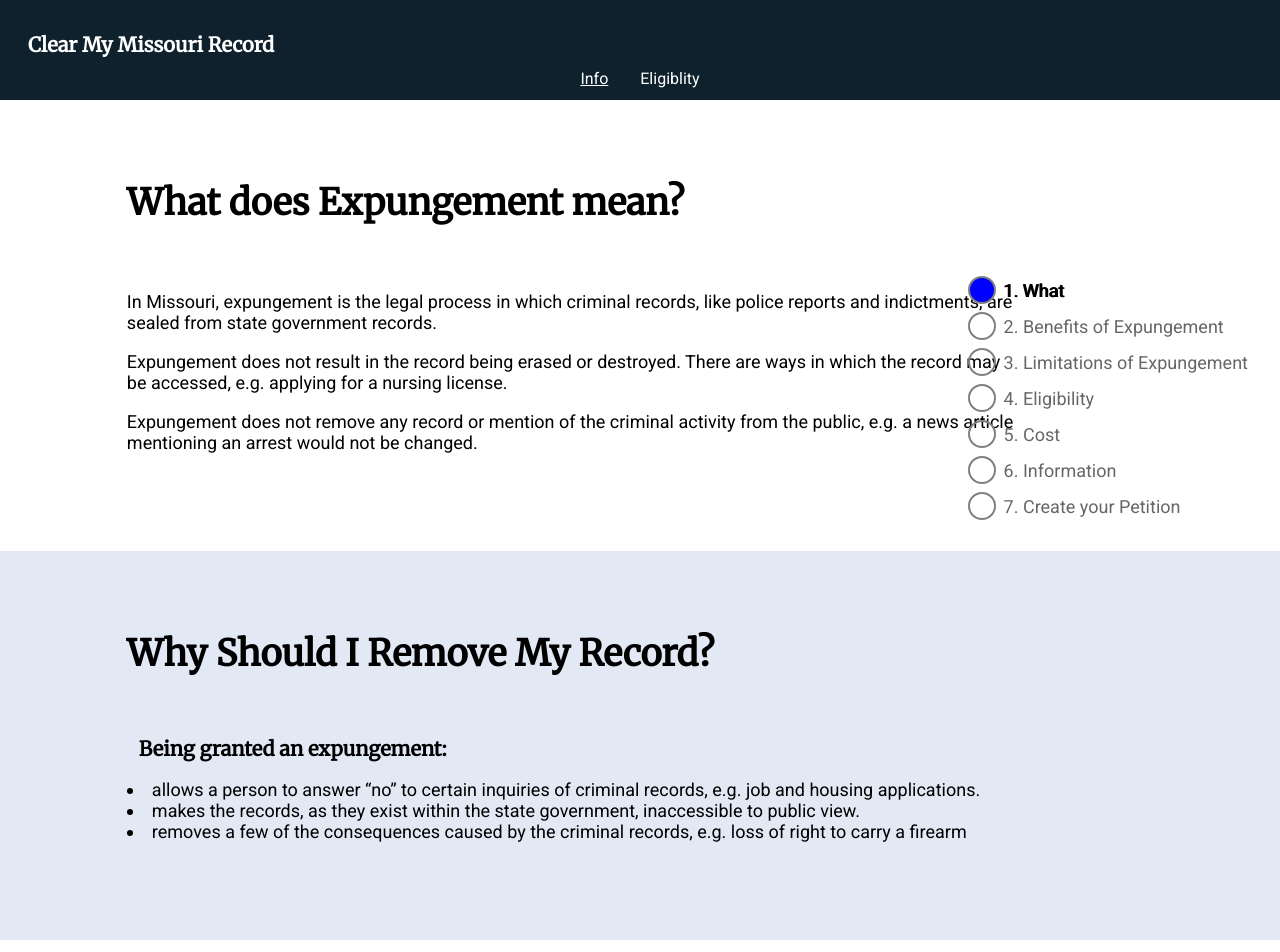
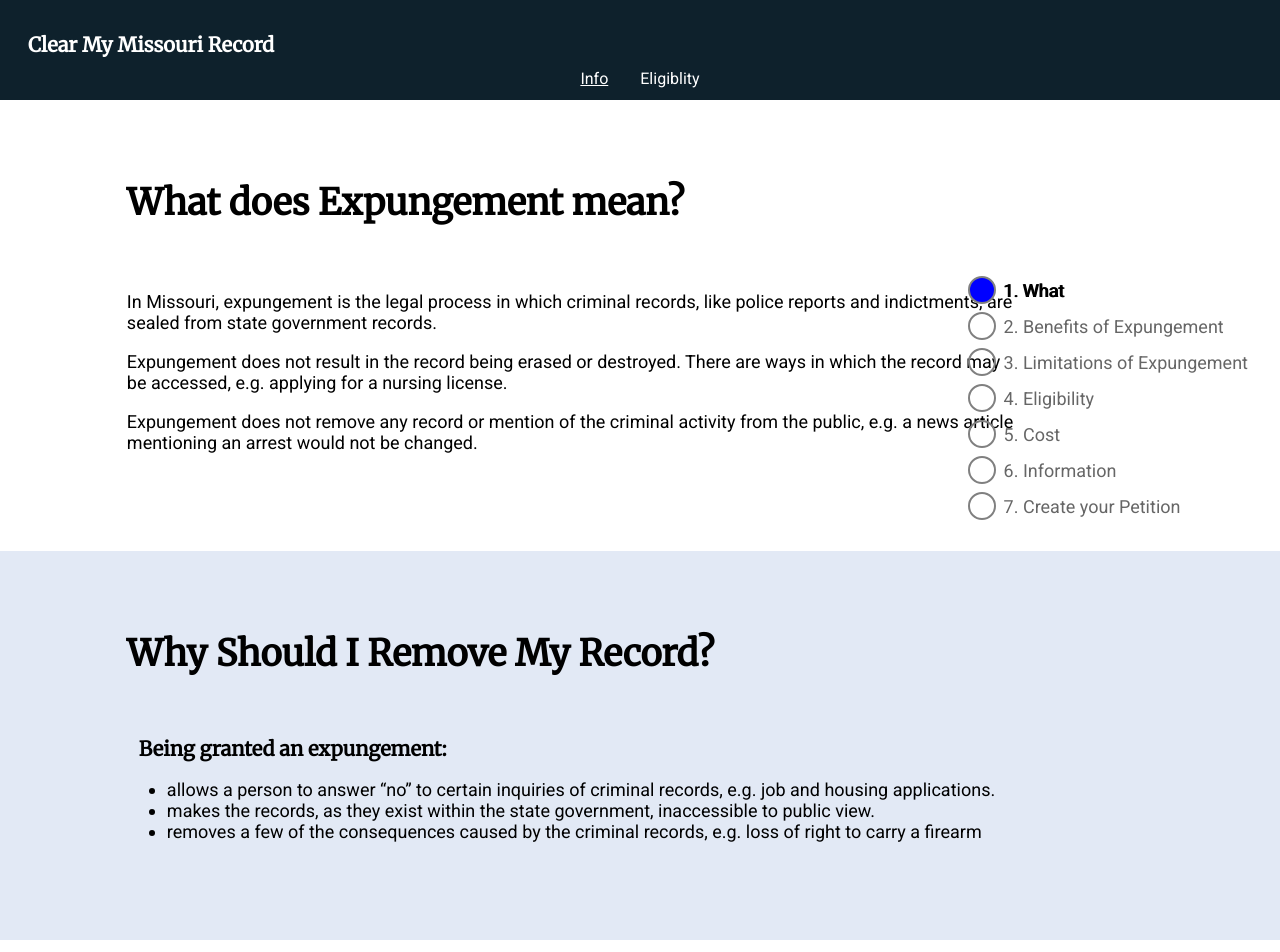
Before and after one commit to ShawonC/arch-city-cmr-app, a React (Create React App) app: page /info in a window 1280 px wide. Shown: the top 952 px of the page. Built offline with nearby package versions, Linux system fonts and the light colour scheme.

Commit message:
Update config.js

```diff
--- a/src/data/config.js
+++ b/src/data/config.js
@@ -13,7 +13,7 @@ export const steps = [
     headerText: 'Why Should I Remove My Record?',
     bodyText:
     `<h3>Being granted an expungement:</h3>
-    <p><li>allows a person to answer “no” to certain inquiries of criminal records, e.g. job and housing applications.</li>
+    <p><ul><li>allows a person to answer “no” to certain inquiries of criminal records, e.g. job and housing applications.</li>
     <li>makes the records, as they exist within the state government, inaccessible to public view. </li>
     <li>removes a few of the consequences caused by the criminal records, e.g. loss of right to carry a firearm</li></ul></p>
     `,
```
